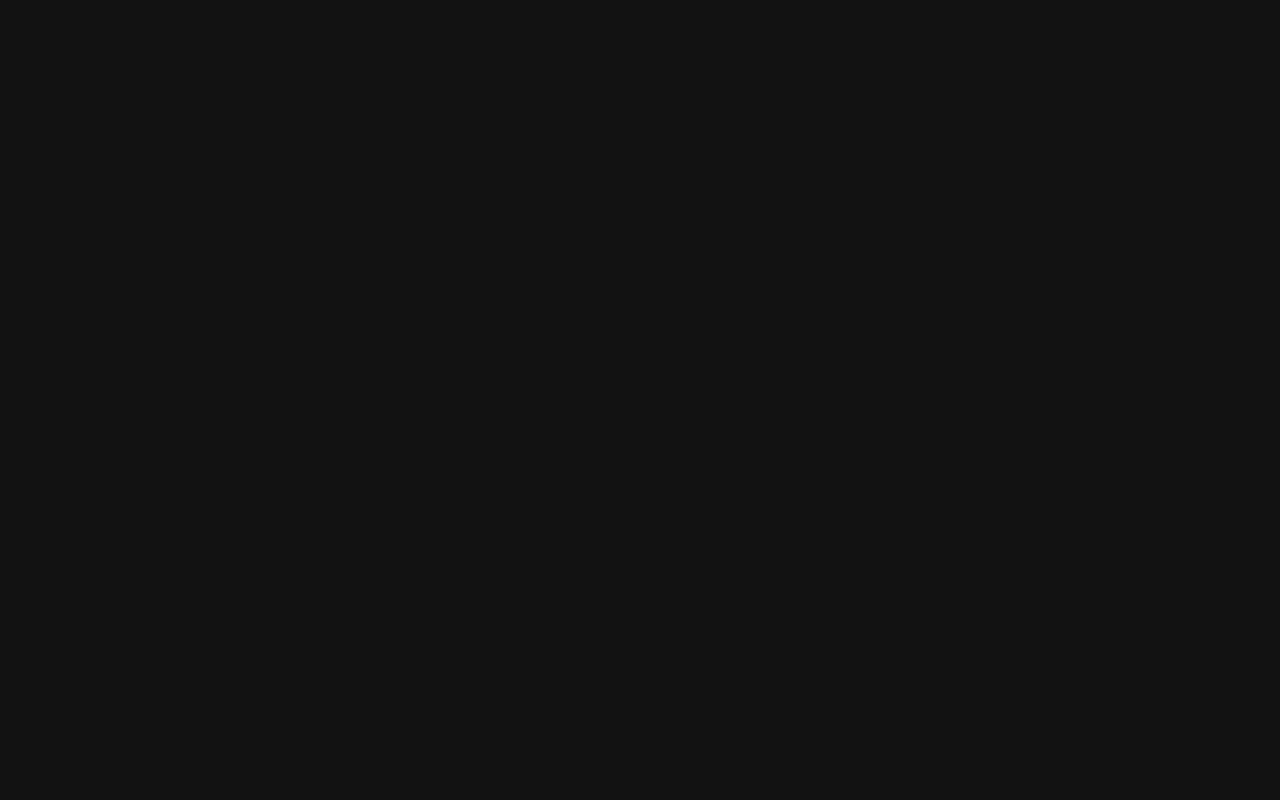
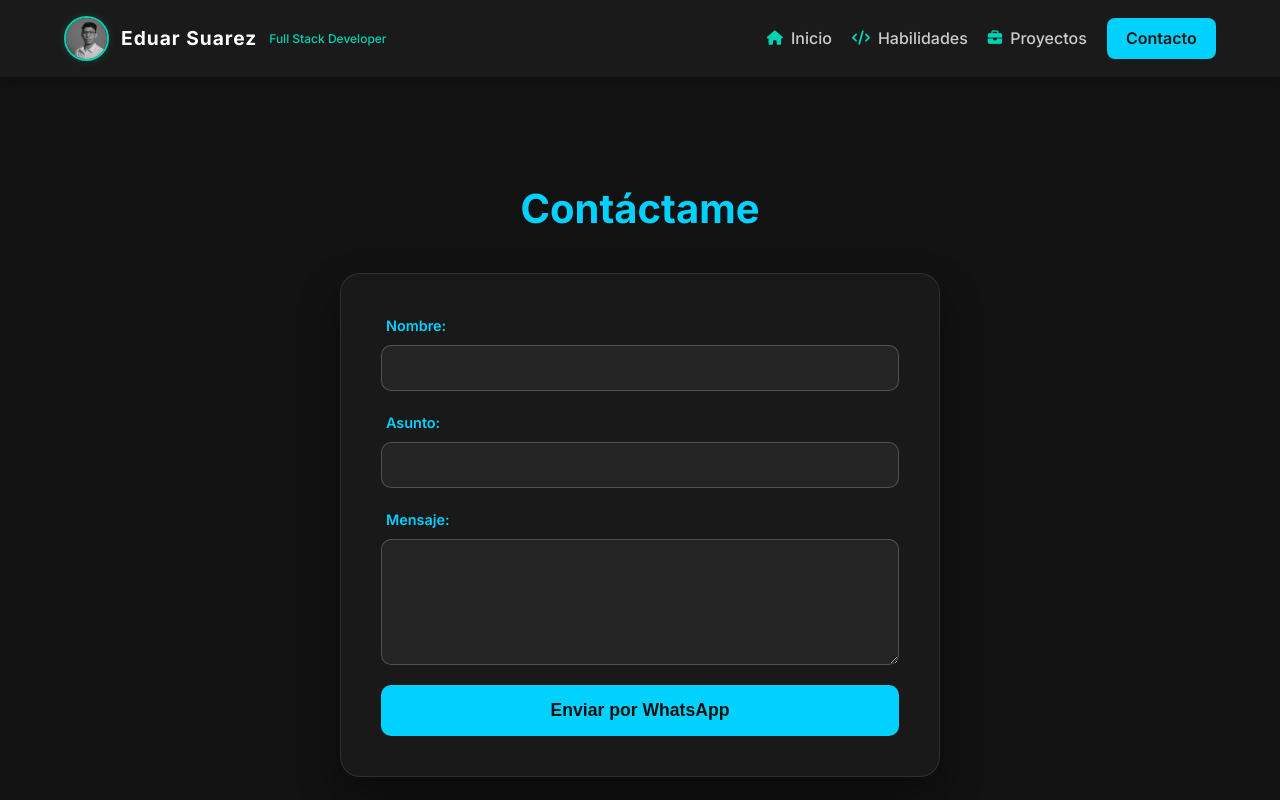
Before and after one commit to Eduar0705/Portafolio, a React (Vite) app: page /contacto in a window 1280 px wide. Before the commit this address had no page. Shown: the top 800 px of the page. Built offline with nearby package versions, Linux system fonts and the light colour scheme.

Commit message:
actualizacion

```diff
--- a/public/css/style.css
+++ b/public/css/style.css
@@ -312,3 +312,112 @@ html {
         font-size: 0.95rem;
     }
 }
+
+
+/* --- Contenedor del Formulario --- */
+.form-container {
+    padding: 100px 20px;
+    display: flex;
+    flex-direction: column;
+    align-items: center;
+    min-height: 80vh;
+}
+
+.form-container h2 {
+    font-size: 2.5rem;
+    color: #00d1ff; /* Tu color de acento */
+    margin-bottom: 2rem;
+    font-weight: 800;
+}
+
+/* --- Estilo de la Tarjeta del Formulario --- */
+.contact-form {
+    background: rgba(255, 255, 255, 0.03);
+    backdrop-filter: blur(10px);
+    border: 1px solid rgba(255, 255, 255, 0.1);
+    padding: 40px;
+    border-radius: 20px;
+    width: 100%;
+    max-width: 600px;
+    box-shadow: 0 20px 40px rgba(0, 0, 0, 0.4);
+}
+
+/* --- Grupos de Entrada --- */
+.form-group {
+    margin-bottom: 20px;
+    display: flex;
+    flex-direction: column;
+    gap: 8px;
+}
+
+.form-group label {
+    color: #00d1ff;
+    font-size: 0.9rem;
+    font-weight: 600;
+    margin-left: 5px;
+}
+
+.form-group input,
+.form-group textarea {
+    background: rgba(255, 255, 255, 0.05);
+    border: 1px solid rgba(255, 255, 255, 0.2);
+    border-radius: 10px;
+    padding: 12px 15px;
+    color: #ffffff;
+    font-family: inherit;
+    font-size: 1rem;
+    transition: all 0.3s ease;
+}
+
+/* Efecto al hacer clic en los inputs */
+.form-group input:focus,
+.form-group textarea:focus {
+    outline: none;
+    border-color: #00d1ff;
+    background: rgba(255, 255, 255, 0.1);
+    box-shadow: 0 0 10px rgba(0, 209, 255, 0.2);
+}
+
+/* --- Botón de Envío --- */
+.submit-btn {
+    width: 100%;
+    background: #00d1ff;
+    color: #121212;
+    padding: 15px;
+    border: none;
+    border-radius: 10px;
+    font-size: 1.1rem;
+    font-weight: 700;
+    cursor: pointer;
+    transition: all 0.3s ease;
+    margin-top: 10px;
+    display: flex;
+    justify-content: center;
+    align-items: center;
+    gap: 10px;
+}
+
+.submit-btn:hover {
+    background: #ffffff;
+    transform: translateY(-3px);
+    box-shadow: 0 10px 20px rgba(0, 209, 255, 0.3);
+}
+
+.submit-btn:active {
+    transform: translateY(-1px);
+}
+
+/* --- Responsive --- */
+@media (max-width: 480px) {
+    .form-container {
+        padding: 60px 15px;
+    }
+
+    .contact-form {
+        padding: 25px;
+    }
+
+    .form-container h2 {
+        font-size: 2rem;
+    }
+}
--- a/src/App.jsx
+++ b/src/App.jsx
@@ -4,6 +4,7 @@ import { BrowserRouter, Routes, Route, Navigate } from 'react-router-dom';
 import Index from './pages/index';
 import Habilidades from './pages/habilidades';
 import Proyectos from './pages/proyectos';
+import Contactos from './pages/contactos';
 
 function App() {
   return (
@@ -15,6 +16,7 @@ function App() {
         <Route path="/" element={<Navigate to="/index" replace />} />
         <Route path='/habilidades' element={<Habilidades />} />
         <Route path='/proyectos' element={<Proyectos />} />
+        <Route path='/contacto' element={<Contactos />} />
 
       </Routes>
     </BrowserRouter>
--- /dev/null
+++ b/src/pages/contactos.jsx
@@ -0,0 +1,97 @@
+import React, { useState } from 'react';
+import Navbar from '../components/Navar';
+import Footer from '../components/Footer';
+import Swal from 'sweetalert2';
+import '../../public/css/style.css';
+
+export default function Contactos() {
+    // 1. Usamos useState para controlar el formulario
+    const [formData, setFormData] = useState({
+        nombre: '',
+        asunto: '',
+        mensaje: ''
+    });
+
+    // 2. Función para actualizar el estado cuando el usuario escribe
+    const handleChange = (e) => {
+        const { name, value } = e.target;
+        setFormData({
+            ...formData,
+            [name]: value
+        });
+    };
+
+    // 3. Función al enviar el formulario
+    function handleSubmit(event) {
+        event.preventDefault();
+
+        const textoMensaje = `
+        Hola, mi nombre es ${formData.nombre}.\n
+        Asunto: ${formData.asunto}\n
+        ${formData.mensaje}`;
+
+        // Número de destino y enlace final
+        const numeroWhatsapp = '584220140680';
+        const linkWhatsapp = `https://wa.me/${numeroWhatsapp}?text=${encodeURIComponent(textoMensaje)}`;
+
+        // Abrimos WhatsApp
+        window.open(linkWhatsapp, '_blank');
+
+        // Mostramos la alerta
+        Swal.fire({
+            title: '¡Redirigiendo a WhatsApp!',
+            text: 'Gracias por contactarme. Envía el mensaje desde la aplicación.',
+            icon: 'success',
+            confirmButtonText: 'Aceptar'
+        });
+
+        // Opcional: Limpiar el formulario después de enviar
+        setFormData({ nombre: '', asunto: '', mensaje: '' });
+    }
+
+    return (
+        <main className="main-container">
+            <Navbar />
+            <div className="form-container">
+                <h2>Contáctame</h2>
+                <form onSubmit={handleSubmit} className="contact-form">
+                    <div className="form-group">
+                        <label htmlFor="nombre">Nombre:</label>
+                        <input
+                            type="text"
+                            id="nombre"
+                            name="nombre"
+                            value={formData.nombre}
+                            onChange={handleChange}
+                            required
+                        />
+                    </div>
+                    <div className="form-group">
+                        <label htmlFor="asunto">Asunto:</label>
+                        <input
+                            type="text"
+                            id="asunto"
+                            name="asunto"
+                            value={formData.asunto}
+                            onChange={handleChange}
+                            required
+                        />
+                    </div>
+                    <div className="form-group">
+                        <label htmlFor="mensaje">Mensaje:</label>
+                        <textarea
+                            id="mensaje"
+                            name="mensaje"
+                            rows="5"
+                            value={formData.mensaje}
+                            onChange={handleChange}
+                            required
+                        ></textarea>
+                    </div>
+                    <button type="submit" className="submit-btn">Enviar por WhatsApp</button>
+                </form>
+            </div>
+            <Footer />
+        </main>
+    );
+}
```
